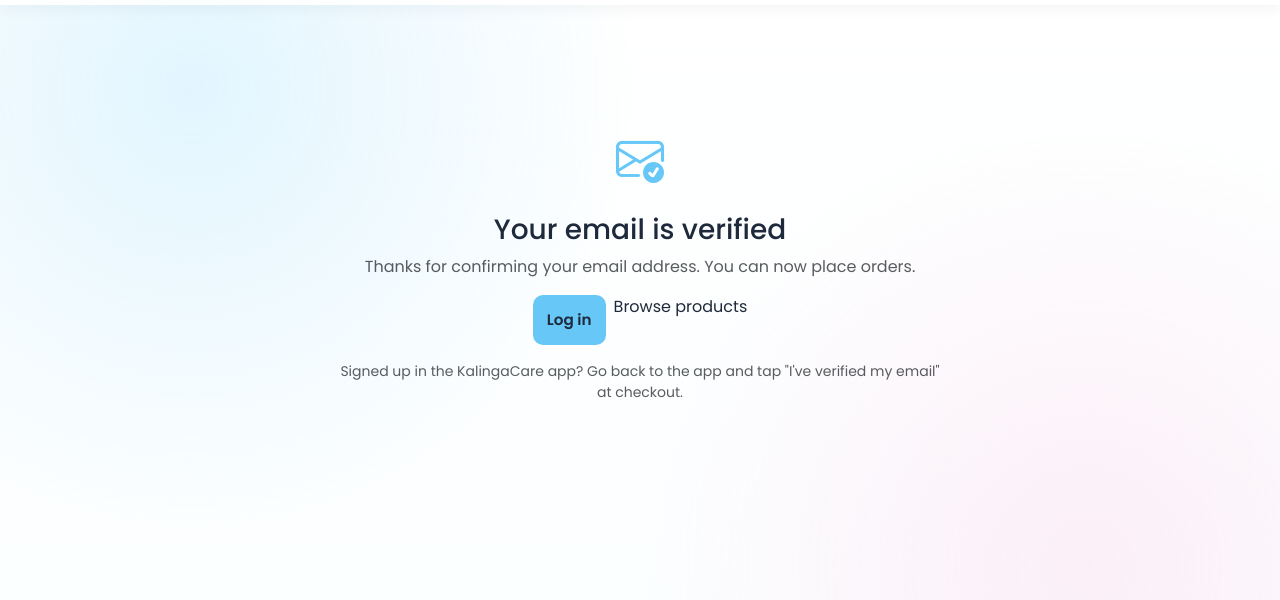
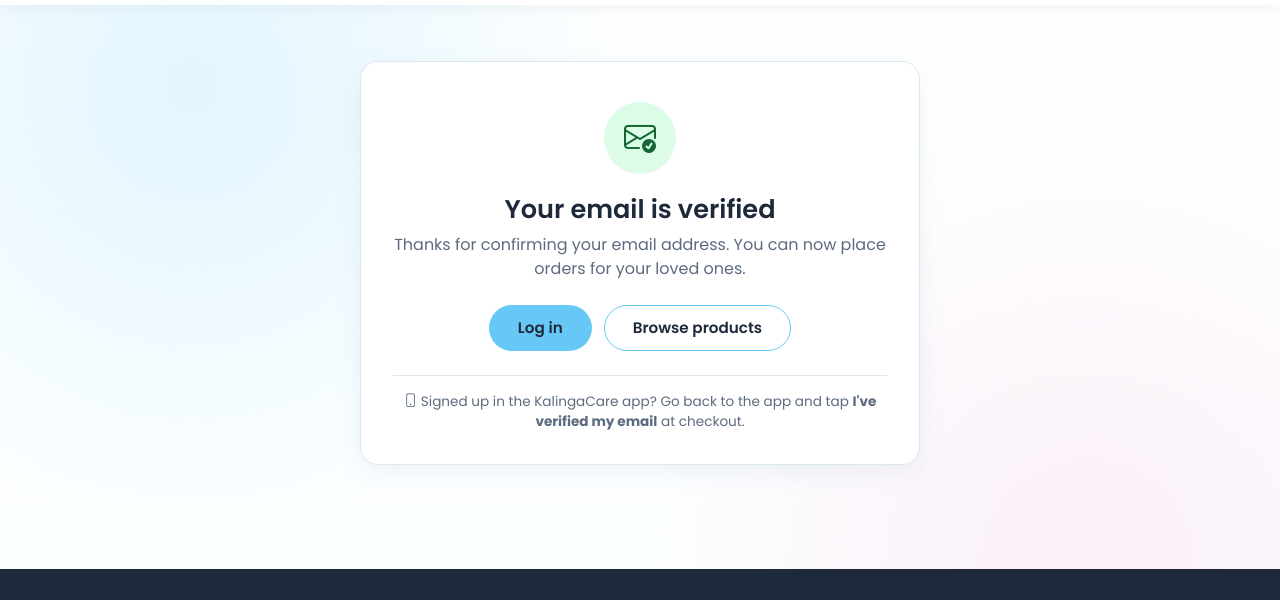
Before and after one commit to TristanyJacoby/kalingacare_SIA_project, a website with bundled scripts: page email-verified.html in a window 1280 px wide. Shown: the part 75-675 px from the top of the page. Built offline with nearby package versions, Linux system fonts and the light colour scheme.

Commit message:
Card layout for status pages; fix unstyled buttons outside the home page
.hero-btn-primary is only defined in home.css, so the Log In / Browse
Products / Back to Home buttons on cart, checkout, profile and settings
rendered as plain text. They now use new .pill-btn styles (solid Sky
Blue with Ink text, or outline), per DESIGN.md. The email-verified,
payment-return and checkout verify pages use a shared status card.

```diff
--- a/css/shop.css
+++ b/css/shop.css
@@ -461,6 +461,19 @@
 .auth-error.show {
   display: block;
 }
+/* Success counterpart of .auth-error (same as auth.css's copy) */
+.auth-notice {
+  background: #e7f6ec;
+  color: #1e6b3a;
+  padding: 10px 14px;
+  border-radius: 8px;
+  font-size: 0.85rem;
+  margin-bottom: 16px;
+  display: none;
+}
+.auth-notice.show {
+  display: block;
+}
 
 .map-search-input {
   width: 100%;
@@ -650,3 +663,68 @@
   background: #e2e8f0;
   color: #1e293b;
 }
+
+/* =====================================================
+   Status card: email verified, payment result, verify step
+===================================================== */
+.status-card {
+  max-width: 560px;
+  margin: 56px auto;
+  padding: 40px 32px 32px;
+  background: var(--surface);
+  border: 1px solid var(--line);
+  border-radius: 18px;
+  box-shadow: var(--shadow-soft);
+  text-align: center;
+}
+.status-card-icon {
+  display: grid;
+  place-items: center;
+  width: 72px;
+  height: 72px;
+  margin: 0 auto 20px;
+  border-radius: 50%;
+  background: var(--primary-light);
+  color: #0b5e83;
+  font-size: 2rem;
+}
+.status-card-icon.success {
+  background: #dcfce7;
+  color: #166534;
+}
+.status-card-icon.warning {
+  background: #fef3c7;
+  color: #92400e;
+}
+.status-card h1,
+.status-card h2 {
+  font-size: 1.6rem;
+  font-weight: 600;
+  margin-bottom: 8px;
+}
+.status-card-text {
+  color: var(--gray);
+  margin-bottom: 24px;
+}
+.status-card-actions {
+  display: flex;
+  flex-wrap: wrap;
+  justify-content: center;
+  gap: 12px;
+}
+.status-card-note {
+  margin: 24px 0 0;
+  padding-top: 16px;
+  border-top: 1px solid var(--line);
+  color: var(--gray);
+  font-size: 0.85rem;
+}
+@media (max-width: 576px) {
+  .status-card {
+    margin: 32px auto;
+    padding: 32px 20px 24px;
+  }
+  .status-card-actions .pill-btn {
+    width: 100%;
+  }
+}
--- a/css/style.css
+++ b/css/style.css
@@ -551,3 +551,57 @@ footer h3 {
 footer h4 {
   font-size: 1.25rem;
 }
+
+/* =====================================================
+   Pill buttons for standalone pages (status cards, empty
+   states, "log in" gates). Follows DESIGN.md: solid Sky Blue
+   with Ink text (Ink-Text Rule), outline secondary, pill shape.
+   The gradient .hero-btn-primary stays reserved for the home
+   hero and CTA banner (Gradient Reserve Rule).
+===================================================== */
+.pill-btn {
+  display: inline-flex;
+  align-items: center;
+  justify-content: center;
+  gap: 8px;
+  min-height: 46px;
+  padding: 0 28px;
+  border: 1.5px solid transparent;
+  border-radius: 999px;
+  font-family: "Poppins", sans-serif;
+  font-size: 0.95rem;
+  font-weight: 600;
+  line-height: 1.2;
+  text-decoration: none;
+  cursor: pointer;
+  transition: 0.3s ease;
+}
+.pill-btn-primary {
+  background: var(--primary);
+  color: var(--dark);
+}
+.pill-btn-primary:hover {
+  background: var(--primary-dark);
+  color: var(--dark);
+  transform: translateY(-2px);
+  box-shadow: 0 10px 24px rgba(var(--primary-rgb), 0.3);
+}
+.pill-btn-outline {
+  background: transparent;
+  border-color: var(--primary);
+  color: var(--dark);
+}
+.pill-btn-outline:hover {
+  background: var(--primary-light);
+  color: #1e293b;
+}
+.pill-btn:disabled {
+  opacity: 0.6;
+  cursor: not-allowed;
+  transform: none;
+  box-shadow: none;
+}
+.pill-btn:focus-visible {
+  outline: 3px solid rgba(var(--primary-rgb), 0.5);
+  outline-offset: 2px;
+}
--- a/email-verified.html
+++ b/email-verified.html
@@ -145,28 +145,28 @@
 
 
     <main>
-      <div class="container product-detail-page" style="max-width: 640px">
+      <div class="container">
         <!-- Where the signup verification email's link lands (after
              Firebase's own "verified" step). -->
-        <div class="auth-gate" aria-live="polite">
-          <i class="bi bi-envelope-check" aria-hidden="true"></i>
-          <h1>Your email is verified</h1>
-          <p class="text-muted" id="evMessage">
-            Thanks for confirming your email address. You can now place orders.
+        <section class="status-card" aria-labelledby="evTitle">
+          <div class="status-card-icon success" aria-hidden="true">
+            <i class="bi bi-envelope-check"></i>
+          </div>
+          <h1 id="evTitle">Your email is verified</h1>
+          <p class="status-card-text">
+            Thanks for confirming your email address. You can now place orders
+            for your loved ones.
           </p>
-          <div class="d-flex gap-2 justify-content-center flex-wrap">
-            <a href="login.html" class="btn-auth" id="evPrimary" style="width: auto; text-decoration: none; display: inline-flex">
-              Log in
-            </a>
-            <a href="products.html" class="hero-btn-primary" id="evSecondary" style="text-decoration: none; display: inline-flex">
-              Browse products
-            </a>
+          <div class="status-card-actions">
+            <a href="login.html" class="pill-btn pill-btn-primary" id="evPrimary">Log in</a>
+            <a href="products.html" class="pill-btn pill-btn-outline" id="evSecondary">Browse products</a>
           </div>
-          <p class="text-muted small mt-3">
+          <p class="status-card-note">
+            <i class="bi bi-phone" aria-hidden="true"></i>
             Signed up in the KalingaCare app? Go back to the app and tap
-            "I've verified my email" at checkout.
+            <strong>I've verified my email</strong> at checkout.
           </p>
-        </div>
+        </section>
       </div>
     </main>
 
--- a/js/checkout.js
+++ b/js/checkout.js
@@ -181,6 +181,7 @@ document.getElementById("verifyCheckBtn").addEventListener("click", async () =>
   const btn = document.getElementById("verifyCheckBtn");
   verifyError.classList.remove("show");
   verifyInfo.textContent = "";
+  verifyInfo.classList.remove("show");
   btn.disabled = true;
   try {
     await auth.currentUser.reload();
@@ -204,12 +205,14 @@ document.getElementById("verifyResendBtn").addEventListener("click", async () =>
   const btn = document.getElementById("verifyResendBtn");
   verifyError.classList.remove("show");
   verifyInfo.textContent = "";
+  verifyInfo.classList.remove("show");
   btn.disabled = true;
   try {
     await sendEmailVerification(auth.currentUser, {
       url: VERIFY_RETURN_URL,
     });
     verifyInfo.textContent = `New link sent to ${auth.currentUser.email}.`;
+    verifyInfo.classList.add("show");
   } catch (err) {
     verifyError.textContent =
       err.code === "auth/too-many-requests"
--- a/js/payment-return.js
+++ b/js/payment-return.js
@@ -17,10 +17,11 @@ const fromApp = params.has("app");
 
 const $ = (id) => document.getElementById(id);
 
-function show({ icon, title, message, pill, pillClass, canPay }) {
+function show({ icon, title, message, pill, pillClass, canPay, tone }) {
   $("prChecking").classList.add("d-none");
   $("prResult").classList.remove("d-none");
   $("prIcon").className = `bi ${icon}`;
+  $("prIconWrap").className = `status-card-icon ${tone || ""}`;
   $("prTitle").textContent = title;
   $("prMessage").textContent = message;
   $("prOrderId").textContent = orderId ? `#${orderId.slice(0, 8).toUpperCase()}` : "";
@@ -38,6 +39,7 @@ function showPaid(order) {
     message: `Thank you! Your order is paid${channel ? ` by ${channel}` : ""} and we'll start preparing it.`,
     pill: "Paid",
     pillClass: "paid",
+    tone: "success",
   });
 }
 
@@ -57,6 +59,7 @@ function showPending() {
     pill: "Payment pending",
     pillClass: "pending",
     canPay: true,
+    tone: "warning",
   });
 }
 
```
Also changed, not shown: cart.html (+1 -2 lines), checkout.html (+17 -19 lines), payment-return.html (+14 -16 lines), profile.html (+2 -4 lines), settings.html (+1 -2 lines).
